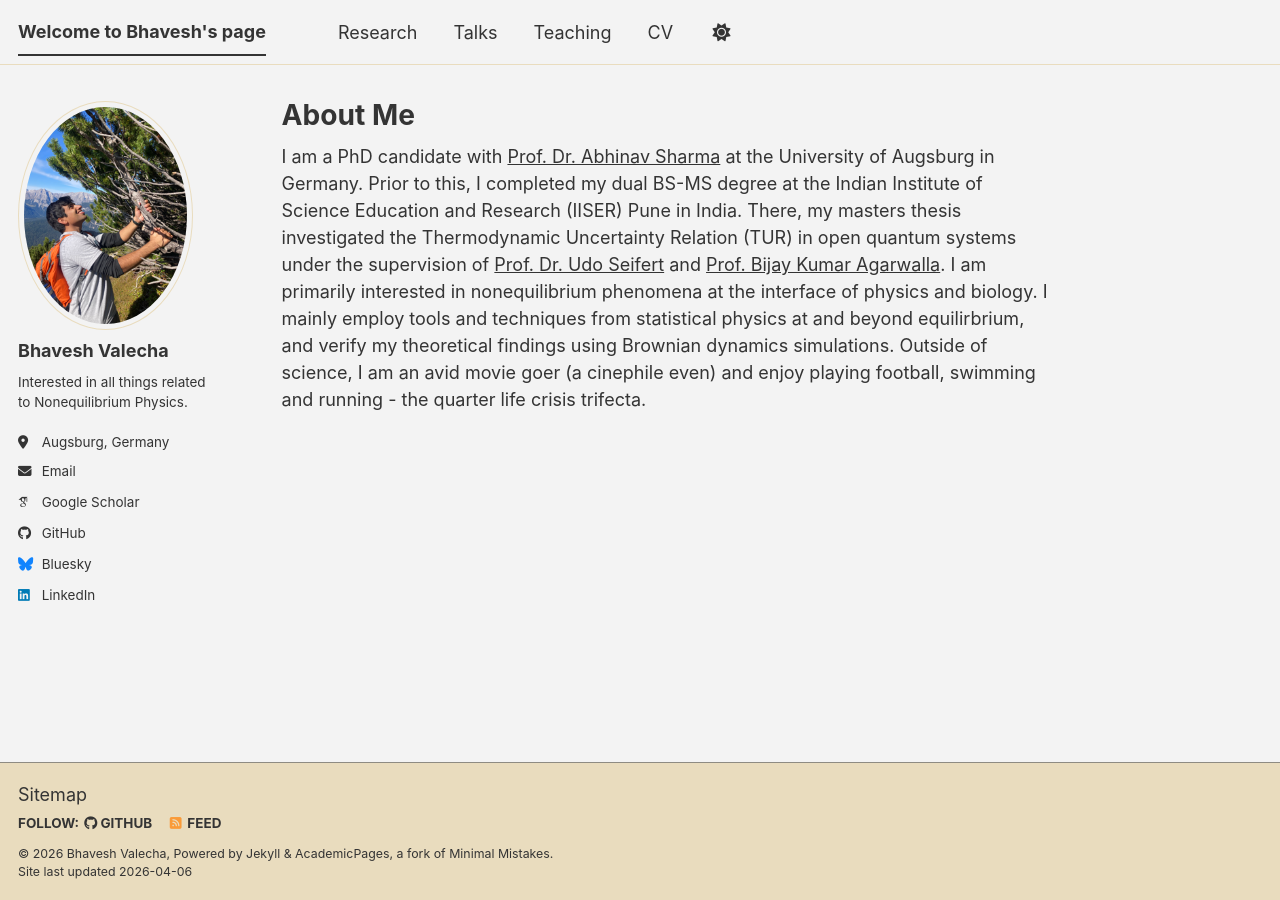
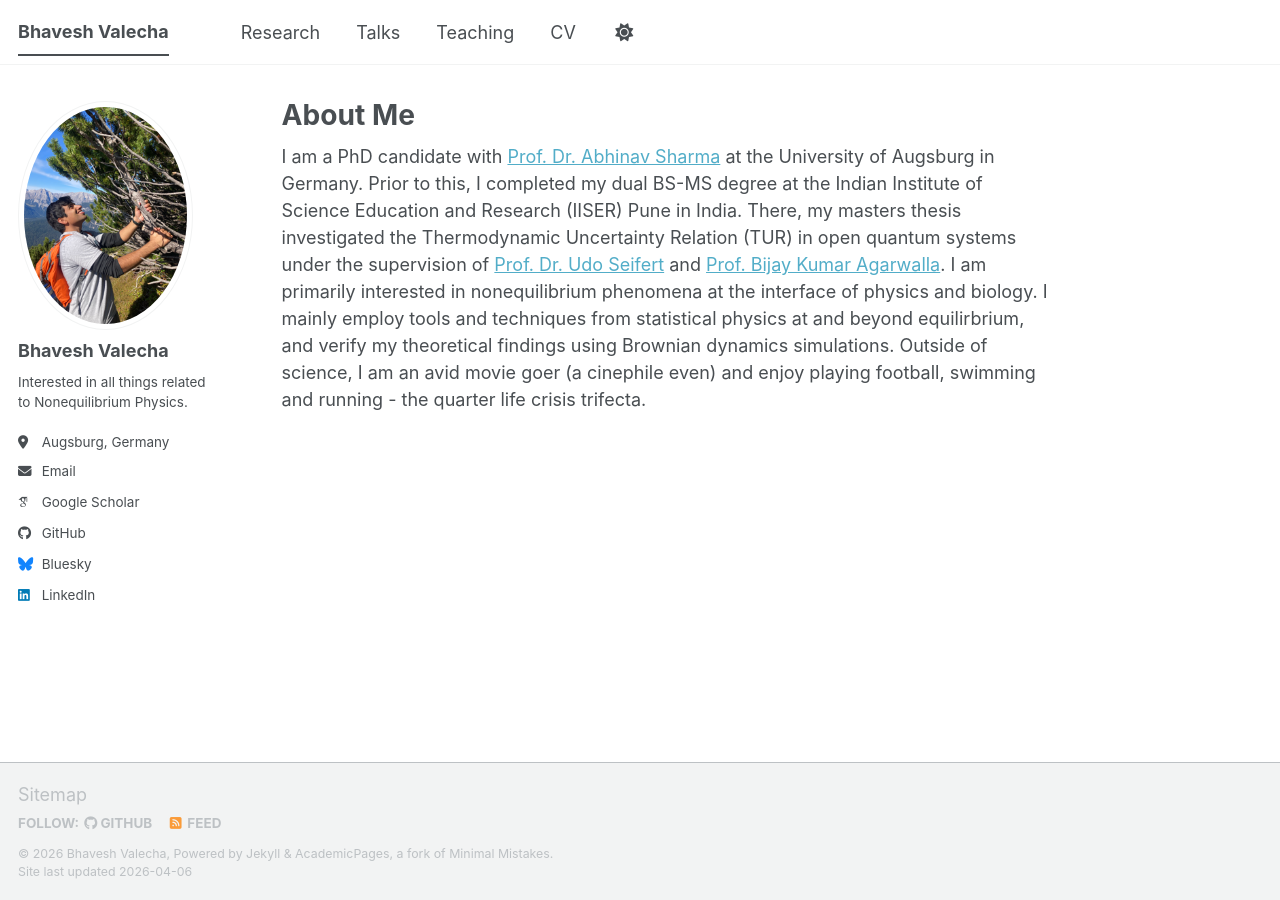
Before and after one commit to bhavesh-valecha/bhavesh-valecha.github.io, a Jekyll site: the page built from _pages/about.md, in a window 1280 px wide. Built offline with Jekyll 4.4.1, drawn with Linux system fonts in a browser that asks for light colours; some web fonts are replaced; a script bundle is joined from its source files by our own code; library files that are not in the unit come from our copies.

Commit message:
Update site theme and title in config

```diff
--- a/_config.yml
+++ b/_config.yml
@@ -8,8 +8,8 @@
 
 # Basic Site Settings
 locale                   : "en-US"
-site_theme               : "dirt" # The available themes options are "default", "air", "sunrise", "mint", "dirt" and "contrast"
-title                    : "Welcome to Bhavesh's page"
+site_theme               : "default" # The available themes options are "default", "air", "sunrise", "mint", "dirt" and "contrast"
+title                    : "Bhavesh Valecha"
 title_separator          : "-"
 name                     : &name "Bhavesh Valecha"
 description              : &description "PhD Candidate at University of Augsburg"   # Update this with a general description of your site, this is the default if not overridden by a page
```
